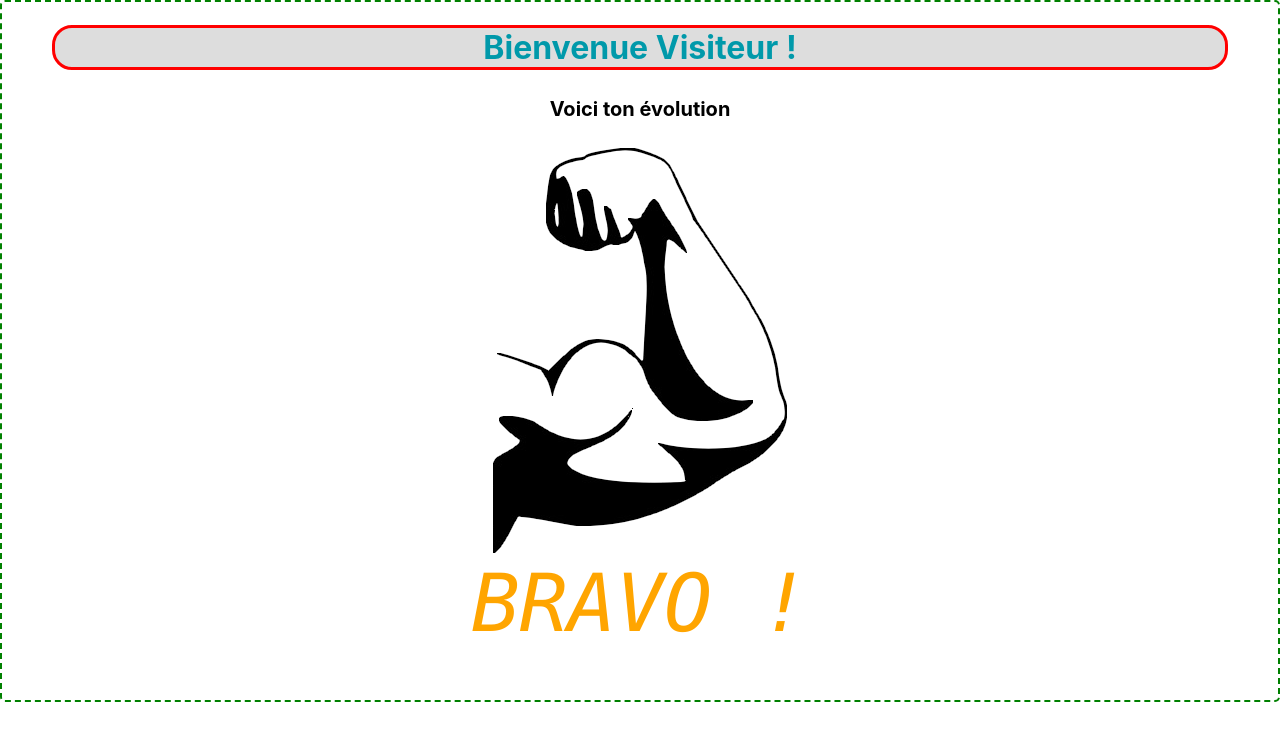
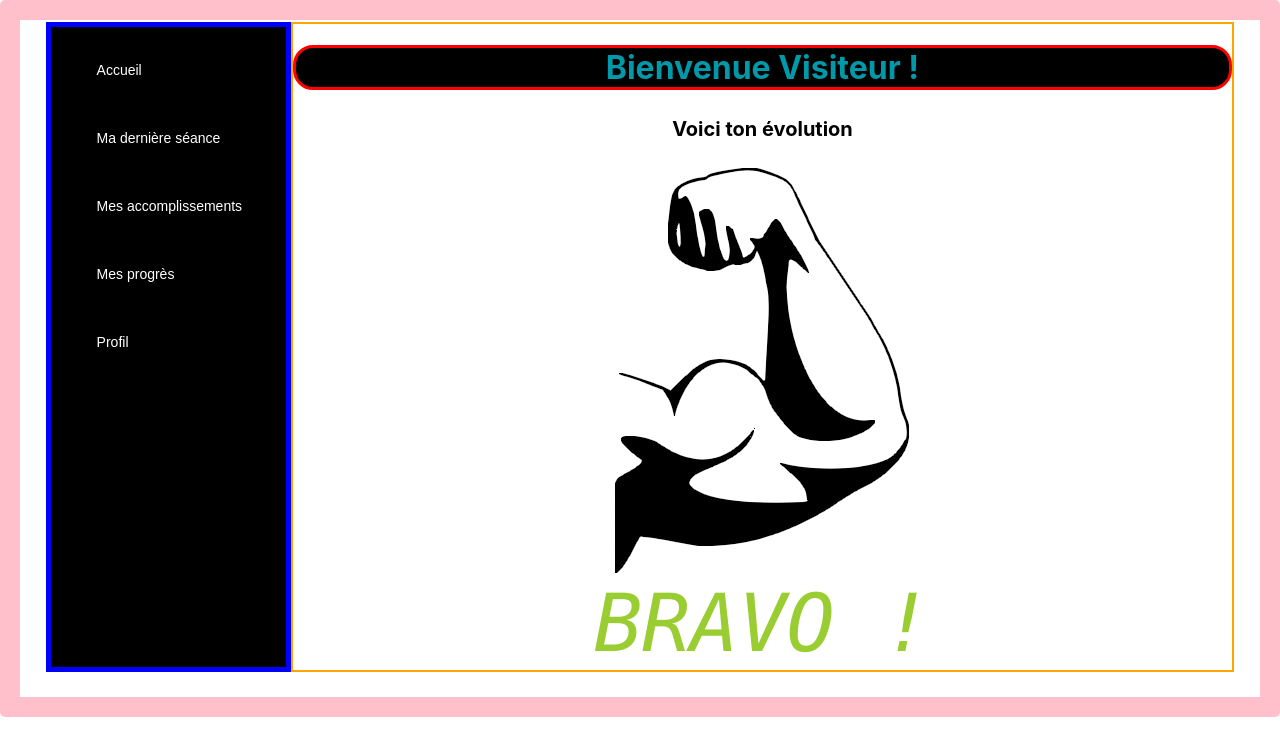
Before and after one commit to mathildekbl/Your-Inner-Gladiator, a React (Create React App) app: page / in a window 1280 px wide. Shown: the top 756 px of the page. Built offline with nearby package versions, Linux system fonts and the light colour scheme.

Commit message:
Quelques tests CSS + ajout bar latérale

```diff
--- a/src/App.css
+++ b/src/App.css
@@ -1,15 +1,28 @@
 .App {
   text-align: center;
-  border : dashed green;
-  border-width: 2px;
+  border : solid pink;
+  border-width: 20px;
   border-radius: 5px;
-  padding : 50px;
+  padding : 2%;
   padding-top : 2px;
+  display:flex; /*Permet d'aligner horizontalement les blocks enfants*/
+  flex-direction: row-reverse;
+}
+.content{
+  width:80%;
+  border:2px solid orange;
+}
+.menu{
+  width:20%;
+  border:blue solid;
+  border-width: 5px;
+  background-color: black;
+  color:white;
 }
 
 h1 { /* Style des gros titres*/
   color:#0099aa;
-  background-color:#DDD;
+  background-color:#000;
   border-style: solid;
   border-color: red;
   border-width: 3px;
@@ -22,11 +35,34 @@ h4{
 h4:hover {
   font-size : 30px;
   color:#F5B;
+  background-color: purple;
 }
 
 #comment {
   font-size: 5em;
-  font-style: oblique;
-  color : orange;
+  font-style: italic;
+  color : yellowgreen;
   font-family:"Lucida Console", "Courier New", monospace;
 }
+.menu ul {
+  list-style-type:none;
+  text-align: left;
+}
+.menu ul li{
+  margin-bottom: 1em;
+  padding-top: 1em;
+  padding-bottom: 1em;
+}
+.menu ul li:hover{
+  background-color: grey;
+}
+.menu ul li input {
+  background-color: rgba(0, 0, 0, 0); /* Green */
+  border: none;
+  color: white;
+  text-align: center;
+  text-decoration: none;
+  display: inline-block;
+  font-size: 14px;
+  font-style: inherit;
+}
--- a/src/App.js
+++ b/src/App.js
@@ -6,15 +6,21 @@ export default class App extends React.Component {
   render() {
     return (
       <div className="App">
-
-        <h1>Bienvenue Visiteur !</h1>
-
-        <h4> Voici ton évolution</h4>
-
-        <img src="img\strong.png" alt="muscle" className="evolution"/>
-
-        <div id="comment">BRAVO !</div>
-
+        <div className="content">
+          <h1>Bienvenue Visiteur !</h1>
+          <h4> Voici ton évolution</h4>
+          <img src="img\strong.png" alt="muscle" className="evolution"/>
+          <div id="comment">BRAVO !</div>
+        </div>
+        <div className="menu">
+          <ul>
+            <li><input type="button" value="Accueil"/></li>
+            <li><input type="button" value="Ma dernière séance"/></li>
+            <li><input type="button" value="Mes accomplissements"/></li>
+            <li><input type="button" value="Mes progrès"/></li>
+            <li><input type="button" value="Profil"/></li>
+          </ul>
+        </div>
       </div>
     );
   }
```
Also changed, not shown: public/img/strong.jpg (deleted).
